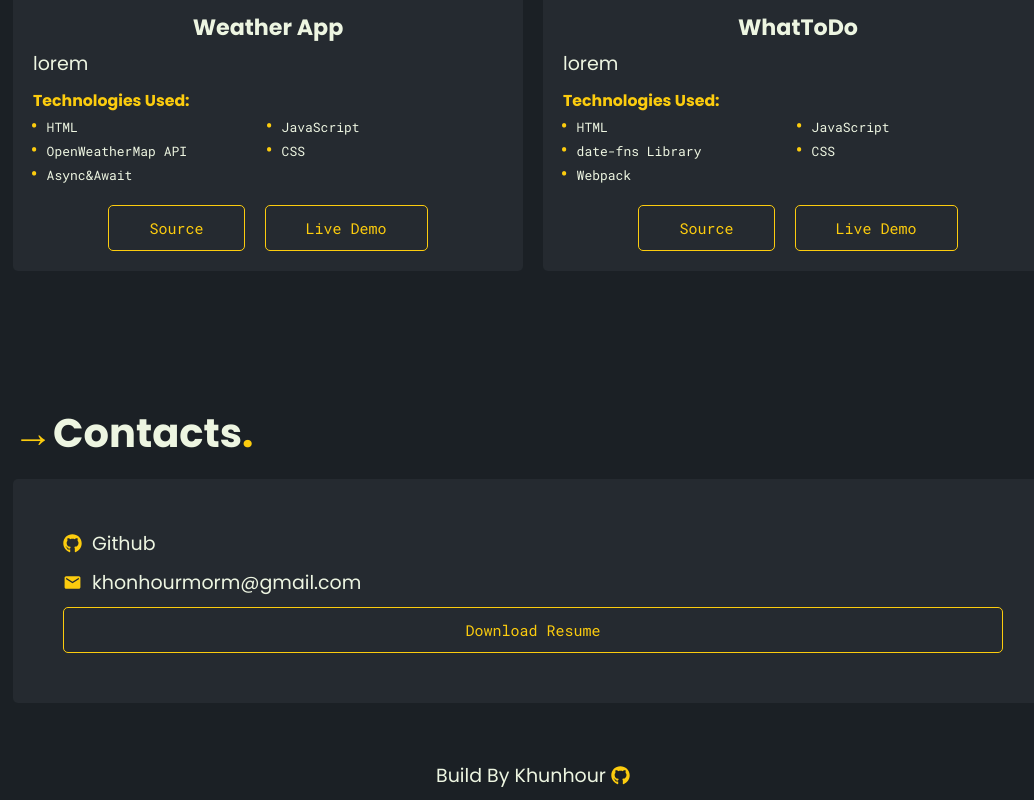
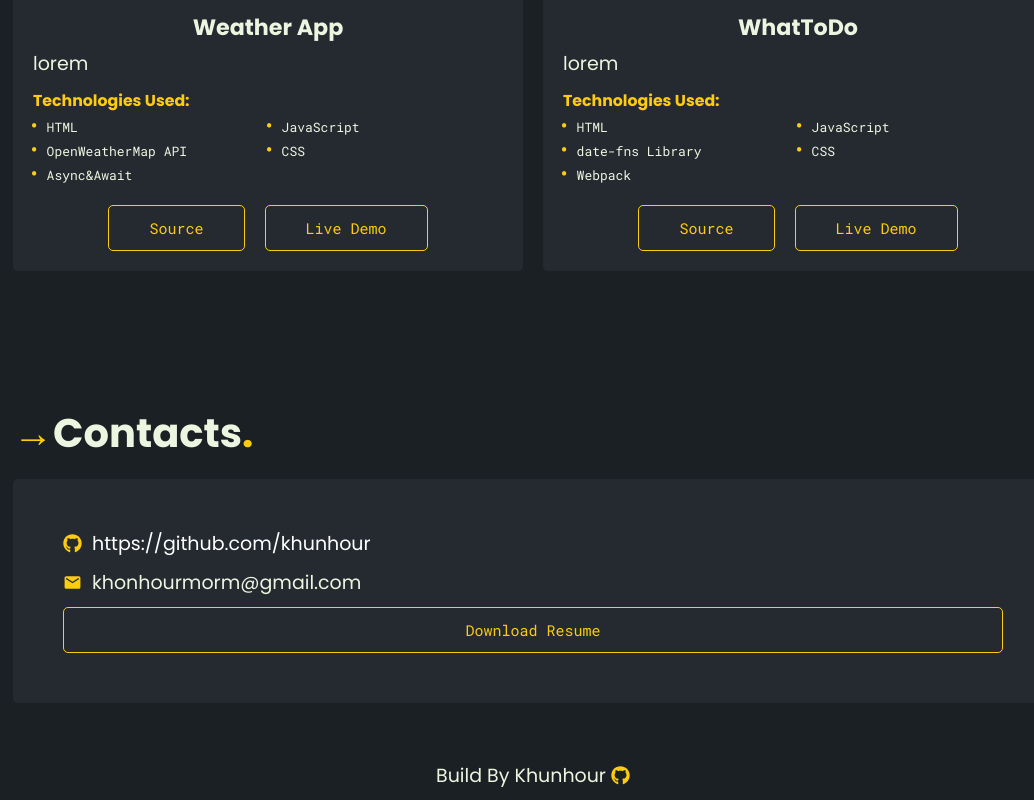
Before and after one commit to khunhour/portfolio, a React (Create React App) app: page / in a window 1280 px wide. Shown: the part 2516-3316 px from the top of the page, without its empty margins (107-1141 px from the left). Built offline with nearby package versions, Linux system fonts and the light colour scheme.

Commit message:
change github link in contacts

```diff
--- a/public/style.css
+++ b/public/style.css
@@ -95,6 +95,7 @@ button:hover,
 span {
 	color: var(--accent-color);
 }
+
 @media (max-width: 550px) {
 	section {
 		padding: 45px 25px;
--- a/src/components/Contacts/Contacts.css
+++ b/src/components/Contacts/Contacts.css
@@ -13,3 +13,13 @@
 	gap: 10px;
 	margin-bottom: 10px;
 }
+
+.contact a {
+	text-decoration: none;
+	color: white;
+}
+
+.contact a:hover {
+	text-decoration: underline;
+	color: var(--accent-color);
+}
--- a/src/components/Contacts/Contacts.js
+++ b/src/components/Contacts/Contacts.js
@@ -10,7 +10,9 @@ export default function Contacts() {
 			<div className="contacts-container">
 				<div className="contact">
 					<FaGithub color="var(--accent-color)" />
-					Github
+					<a href="https://github.com/khunhour">
+						https://github.com/khunhour
+					</a>
 				</div>
 				<div className="contact">
 					<MdMail color="var(--accent-color)" />
```
